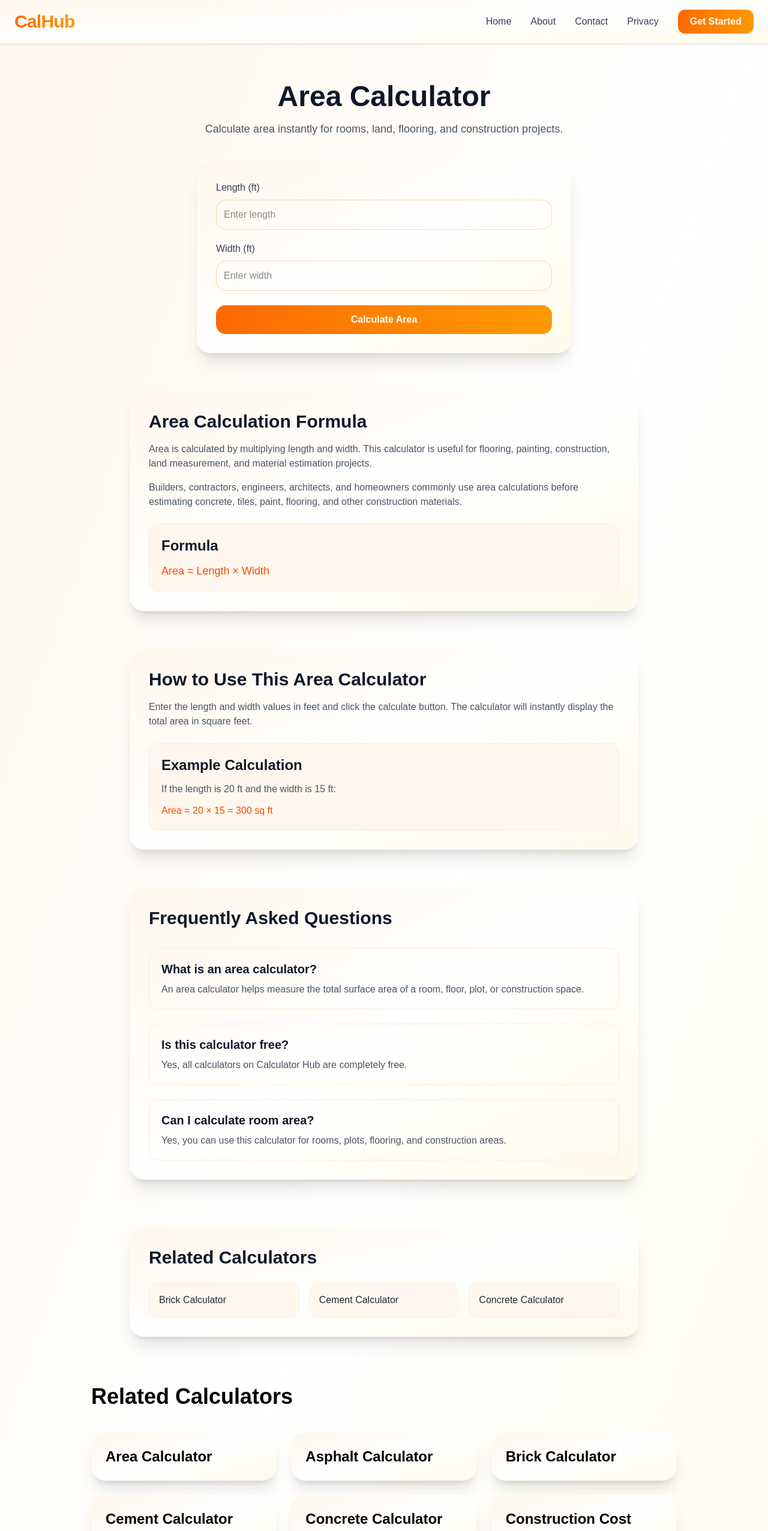
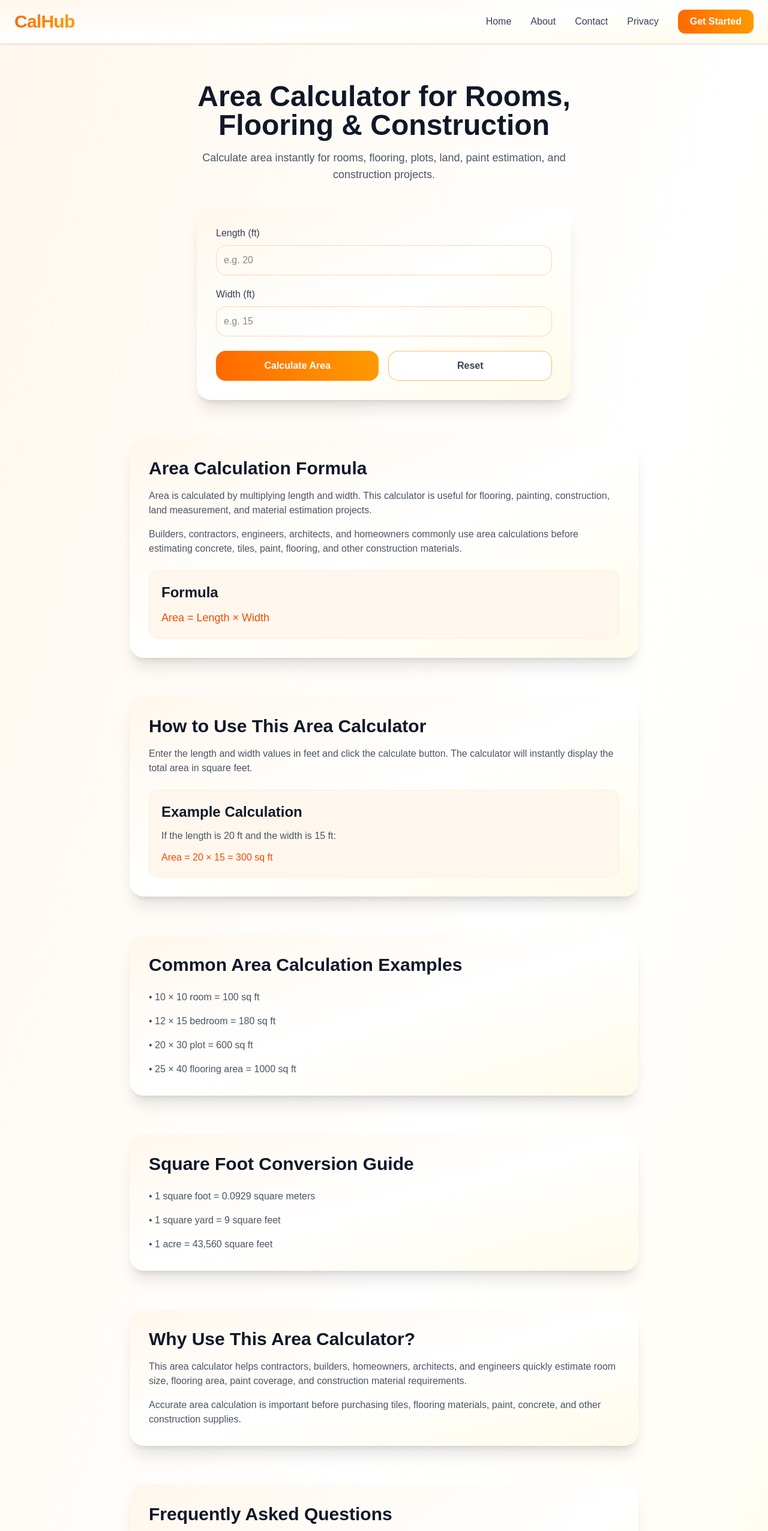
Before and after one commit to payadav142-rgb/calhub, a Next.js app: page /area-calculator in a window 1280 px wide. Shown: the top 2553 px of the page at 60% size. Built offline with nearby package versions, Linux system fonts and the light colour scheme.

Commit message:
Improved area calculator SEO and UX

```diff
--- a/app/area-calculator/AreaCalculatorClient.tsx
+++ b/app/area-calculator/AreaCalculatorClient.tsx
@@ -1,9 +1,11 @@
 "use client";
 
 import { useState } from "react";
+import jsPDF from "jspdf";
 import Navbar from "../components/Navbar";
 import Footer from "../components/Footer";
 import RelatedCalculators from "../components/RelatedCalculators";
+
 export default function AreaCalculatorClient() {
   const [length, setLength] =
     useState("");
@@ -15,6 +17,8 @@ export default function AreaCalculatorClient() {
     useState<number | null>(null);
 
   const calculateArea = () => {
+    if (!length || !width) return;
+
     const area =
       parseFloat(length) *
       parseFloat(width);
@@ -22,23 +26,78 @@ export default function AreaCalculatorClient() {
     setResult(area);
   };
 
+  const resetCalculator = () => {
+    setLength("");
+    setWidth("");
+    setResult(null);
+  };
+
+  const downloadPDF = () => {
+    if (result === null) return;
+
+    const doc = new jsPDF();
+
+    doc.setFontSize(20);
+    doc.text(
+      "Area Calculation Report",
+      20,
+      20
+    );
+
+    doc.setFontSize(12);
+
+    doc.text(
+      `Length: ${length} ft`,
+      20,
+      40
+    );
+
+    doc.text(
+      `Width: ${width} ft`,
+      20,
+      50
+    );
+
+    doc.text(
+      `Total Area: ${result.toFixed(
+        2
+      )} sq ft`,
+      20,
+      60
+    );
+
+    doc.text(
+      "Generated by CalHub.in",
+      20,
+      90
+    );
+
+    doc.save(
+      "area-calculation-report.pdf"
+    );
+  };
+
   return (
     <main className="min-h-screen bg-gradient-to-br from-orange-50 via-white to-amber-50">
       <Navbar />
 
+      {/* HERO SECTION */}
       <section className="mx-auto max-w-2xl px-6 py-16">
         <div className="text-center">
           <h1 className="text-4xl font-bold text-gray-900 md:text-5xl">
-            Area Calculator
+            Area Calculator for Rooms,
+            Flooring & Construction
           </h1>
 
           <p className="mt-4 text-lg text-gray-600">
-            Calculate area instantly for rooms,
-            land, flooring, and construction
-            projects.
+            Calculate area instantly for
+            rooms, flooring, plots, land,
+            paint estimation, and
+            construction projects.
           </p>
         </div>
 
+        {/* CALCULATOR */}
         <div className="mt-10 rounded-3xl bg-gradient-to-br from-orange-50 via-white to-amber-50 p-8 shadow-xl transition-all duration-300 hover:shadow-2xl">
           <div className="mb-5">
             <label className="mb-2 block font-medium text-gray-700">
@@ -47,12 +106,17 @@ export default function AreaCalculatorClient() {
 
             <input
               type="number"
+              min="0"
               value={length}
               onChange={(e) =>
                 setLength(e.target.value)
               }
+              onKeyDown={(e) =>
+                e.key === "Enter" &&
+                calculateArea()
+              }
               className="w-full rounded-2xl border border-orange-200 p-3 outline-none transition focus:border-orange-500 focus:ring-4 focus:ring-orange-100"
-              placeholder="Enter length"
+              placeholder="e.g. 20"
             />
           </div>
 
@@ -63,15 +127,22 @@ export default function AreaCalculatorClient() {
 
             <input
               type="number"
+              min="0"
               value={width}
               onChange={(e) =>
                 setWidth(e.target.value)
               }
+              onKeyDown={(e) =>
+                e.key === "Enter" &&
+                calculateArea()
+              }
               className="w-full rounded-2xl border border-orange-200 p-3 outline-none transition focus:border-orange-500 focus:ring-4 focus:ring-orange-100"
-              placeholder="Enter width"
+              placeholder="e.g. 15"
             />
           </div>
 
+          {/* BUTTONS */}
+          <div className="flex gap-4">
             <button
               onClick={calculateArea}
               className="w-full rounded-2xl bg-gradient-to-r from-orange-500 to-amber-500 py-3 font-semibold text-white transition-all duration-300 hover:scale-[1.02]"
@@ -79,17 +150,44 @@ export default function AreaCalculatorClient() {
               Calculate Area
             </button>
 
+            <button
+              onClick={resetCalculator}
+              className="w-full rounded-2xl border border-orange-300 bg-white py-3 font-semibold text-gray-700 transition-all duration-300 hover:bg-orange-50"
+            >
+              Reset
+            </button>
+          </div>
+
+          {/* RESULT */}
           {result !== null && (
             <div className="mt-6 rounded-2xl bg-gradient-to-br from-orange-50 via-white to-amber-50 p-5 shadow-inner">
               <h2 className="text-2xl font-bold text-gray-900">
                 Total Area:{" "}
                 {result.toFixed(2)} sq ft
               </h2>
+
+              <p className="mt-3 text-gray-600">
+                The total calculated area
+                is{" "}
+                {result.toFixed(2)} square
+                feet. This result can help
+                estimate flooring, paint,
+                tiles, concrete, and other
+                construction materials.
+              </p>
+
+              <button
+                onClick={downloadPDF}
+                className="mt-5 w-full rounded-2xl bg-gray-900 py-3 font-semibold text-white transition hover:bg-black"
+              >
+                Download PDF Report
+              </button>
             </div>
           )}
         </div>
       </section>
 
+      {/* FORMULA */}
       <section className="mx-auto max-w-4xl px-6 pb-16">
         <div className="rounded-3xl bg-gradient-to-br from-orange-50 via-white to-amber-50 p-8 shadow-xl transition-all duration-300 hover:shadow-2xl">
           <h2 className="text-3xl font-bold text-gray-900">
@@ -97,20 +195,23 @@ export default function AreaCalculatorClient() {
           </h2>
 
           <p className="mt-4 text-gray-600">
-            Area is calculated by multiplying
-            length and width. This calculator is
-            useful for flooring, painting,
-            construction, land measurement, and
-            material estimation projects.
+            Area is calculated by
+            multiplying length and width.
+            This calculator is useful for
+            flooring, painting,
+            construction, land
+            measurement, and material
+            estimation projects.
           </p>
 
           <p className="mt-4 text-gray-600">
-            Builders, contractors, engineers,
-            architects, and homeowners commonly
-            use area calculations before
-            estimating concrete, tiles, paint,
-            flooring, and other construction
-            materials.
+            Builders, contractors,
+            engineers, architects, and
+            homeowners commonly use area
+            calculations before estimating
+            concrete, tiles, paint,
+            flooring, and other
+            construction materials.
           </p>
 
           <div className="mt-6 rounded-2xl border border-orange-100 bg-orange-50 p-5">
@@ -125,17 +226,21 @@ export default function AreaCalculatorClient() {
         </div>
       </section>
 
+      {/* HOW TO USE */}
       <section className="mx-auto max-w-4xl px-6 pb-16">
         <div className="rounded-3xl bg-gradient-to-br from-orange-50 via-white to-amber-50 p-8 shadow-xl transition-all duration-300 hover:shadow-2xl">
           <h2 className="text-3xl font-bold text-gray-900">
-            How to Use This Area Calculator
+            How to Use This Area
+            Calculator
           </h2>
 
           <p className="mt-4 text-gray-600">
-            Enter the length and width values in
-            feet and click the calculate button.
-            The calculator will instantly display
-            the total area in square feet.
+            Enter the length and width
+            values in feet and click the
+            calculate button. The
+            calculator will instantly
+            display the total area in
+            square feet.
           </p>
 
           <div className="mt-6 rounded-2xl border border-orange-100 bg-orange-50 p-5">
@@ -144,8 +249,8 @@ export default function AreaCalculatorClient() {
             </h3>
 
             <p className="mt-3 text-gray-600">
-              If the length is 20 ft and the width
-              is 15 ft:
+              If the length is 20 ft and
+              the width is 15 ft:
             </p>
 
             <p className="mt-3 font-medium text-orange-600">
@@ -155,6 +260,92 @@ export default function AreaCalculatorClient() {
         </div>
       </section>
 
+      {/* COMMON EXAMPLES */}
+      <section className="mx-auto max-w-4xl px-6 pb-16">
+        <div className="rounded-3xl bg-gradient-to-br from-orange-50 via-white to-amber-50 p-8 shadow-xl transition-all duration-300 hover:shadow-2xl">
+          <h2 className="text-3xl font-bold text-gray-900">
+            Common Area Calculation
+            Examples
+          </h2>
+
+          <div className="mt-6 space-y-4 text-gray-600">
+            <p>
+              • 10 × 10 room = 100 sq ft
+            </p>
+
+            <p>
+              • 12 × 15 bedroom = 180 sq
+              ft
+            </p>
+
+            <p>
+              • 20 × 30 plot = 600 sq ft
+            </p>
+
+            <p>
+              • 25 × 40 flooring area =
+              1000 sq ft
+            </p>
+          </div>
+        </div>
+      </section>
+
+      {/* UNIT CONVERSIONS */}
+      <section className="mx-auto max-w-4xl px-6 pb-16">
+        <div className="rounded-3xl bg-gradient-to-br from-orange-50 via-white to-amber-50 p-8 shadow-xl transition-all duration-300 hover:shadow-2xl">
+          <h2 className="text-3xl font-bold text-gray-900">
+            Square Foot Conversion Guide
+          </h2>
+
+          <div className="mt-6 space-y-4 text-gray-600">
+            <p>
+              • 1 square foot = 0.0929
+              square meters
+            </p>
+
+            <p>
+              • 1 square yard = 9 square
+              feet
+            </p>
+
+            <p>
+              • 1 acre = 43,560 square
+              feet
+            </p>
+          </div>
+        </div>
+      </section>
+
+      {/* WHY USE */}
+      <section className="mx-auto max-w-4xl px-6 pb-16">
+        <div className="rounded-3xl bg-gradient-to-br from-orange-50 via-white to-amber-50 p-8 shadow-xl transition-all duration-300 hover:shadow-2xl">
+          <h2 className="text-3xl font-bold text-gray-900">
+            Why Use This Area
+            Calculator?
+          </h2>
+
+          <p className="mt-4 text-gray-600">
+            This area calculator helps
+            contractors, builders,
+            homeowners, architects, and
+            engineers quickly estimate
+            room size, flooring area,
+            paint coverage, and
+            construction material
+            requirements.
+          </p>
+
+          <p className="mt-4 text-gray-600">
+            Accurate area calculation is
+            important before purchasing
+            tiles, flooring materials,
+            paint, concrete, and other
+            construction supplies.
+          </p>
+        </div>
+      </section>
+
+      {/* FAQ */}
       <section className="mx-auto max-w-4xl px-6 pb-20">
         <div className="rounded-3xl bg-gradient-to-br from-orange-50 via-white to-amber-50 p-8 shadow-xl transition-all duration-300 hover:shadow-2xl">
           <h2 className="text-3xl font-bold text-gray-900">
@@ -164,14 +355,29 @@ export default function AreaCalculatorClient() {
           <div className="mt-8 space-y-6">
             <div className="rounded-2xl border border-orange-100 p-5">
               <h3 className="text-xl font-semibold text-gray-900">
-                What is an area calculator?
+                What is an area
+                calculator?
               </h3>
 
               <p className="mt-2 text-gray-600">
-                An area calculator helps measure
-                the total surface area of a room,
-                floor, plot, or construction
+                An area calculator helps
+                measure the total surface
+                area of a room, floor,
+                plot, or construction
                 space.
+              </p>
+            </div>
+
+            <div className="rounded-2xl border border-orange-100 p-5">
+              <h3 className="text-xl font-semibold text-gray-900">
+                Can I calculate room area?
+              </h3>
+
+              <p className="mt-2 text-gray-600">
+                Yes, you can use this
+                calculator for rooms,
+                plots, flooring, and
+                construction areas.
               </p>
             </div>
 
@@ -182,57 +388,31 @@ export default function AreaCalculatorClient() {
 
               <p className="mt-2 text-gray-600">
                 Yes, all calculators on
-                Calculator Hub are completely
-                free.
+                CalHub are completely
+                free to use.
               </p>
             </div>
 
             <div className="rounded-2xl border border-orange-100 p-5">
               <h3 className="text-xl font-semibold text-gray-900">
-                Can I calculate room area?
+                Why is area calculation
+                important in construction?
               </h3>
 
               <p className="mt-2 text-gray-600">
-                Yes, you can use this calculator
-                for rooms, plots, flooring, and
-                construction areas.
+                Area calculation helps
+                estimate flooring,
+                concrete, paint, tiles,
+                and construction material
+                requirements accurately.
               </p>
             </div>
           </div>
         </div>
       </section>
 
-      <section className="mx-auto max-w-4xl px-6 pb-20">
-        <div className="rounded-3xl bg-gradient-to-br from-orange-50 via-white to-amber-50 p-8 shadow-xl transition-all duration-300 hover:shadow-2xl">
-          <h2 className="text-3xl font-bold text-gray-900">
-            Related Calculators
-          </h2>
+      <RelatedCalculators />
 
-          <div className="mt-6 grid gap-4 md:grid-cols-3">
-            <a
-              href="/brick-calculator"
-              className="rounded-2xl border border-orange-100 bg-orange-50 p-4 font-medium text-gray-800 transition-all duration-300 hover:-translate-y-1 hover:border-orange-400 hover:shadow-xl"
-            >
-              Brick Calculator
-            </a>
-
-            <a
-              href="/cement-calculator"
-              className="rounded-2xl border border-orange-100 bg-orange-50 p-4 font-medium text-gray-800 transition-all duration-300 hover:-translate-y-1 hover:border-orange-400 hover:shadow-xl"
-            >
-              Cement Calculator
-            </a>
-
-            <a
-              href="/concrete-calculator"
-              className="rounded-2xl border border-orange-100 bg-orange-50 p-4 font-medium text-gray-800 transition-all duration-300 hover:-translate-y-1 hover:border-orange-400 hover:shadow-xl"
-            >
-              Concrete Calculator
-            </a>
-          </div>
-        </div>
-      </section>
-<RelatedCalculators />
       <Footer />
     </main>
   );
--- a/app/area-calculator/page.tsx
+++ b/app/area-calculator/page.tsx
@@ -1,48 +1,38 @@
-import type { Metadata } from "next";
+import { Metadata } from "next";
 import AreaCalculatorClient from "./AreaCalculatorClient";
 
 export const metadata: Metadata = {
   title:
-    "Area Calculator | Free Square Foot Area Calculator",
+    "Area Calculator for Rooms, Flooring & Construction | CalHub",
 
   description:
-    "Calculate area instantly using length and width. Free online area calculator for rooms, flooring, land measurement, construction projects, and material estimation.",
+    "Free online area calculator for rooms, flooring, plots, land, and construction projects. Calculate square feet instantly with formulas, examples, FAQs, and PDF reports.",
 
   keywords: [
     "area calculator",
-    "square foot calculator",
+    "square feet calculator",
     "room area calculator",
+    "flooring area calculator",
+    "construction area calculator",
+    "plot area calculator",
     "land area calculator",
-    "floor area calculator",
-    "construction area calculator",
   ],
 
   alternates: {
-    canonical: "/area-calculator",
+    canonical:
+      "https://calhub.in/area-calculator",
   },
 
   openGraph: {
     title:
-      "Area Calculator | Calculator Hub",
+      "Area Calculator | CalHub",
 
     description:
-      "Free online area calculator for rooms, flooring, land measurement, and construction projects.",
+      "Calculate room, flooring, plot, and construction area instantly with CalHub's free online area calculator.",
 
-    url:
-      "https://calhub.in/area-calculator",
+    url: "https://calhub.in/area-calculator",
 
-    siteName: "Calculator Hub",
-
-    images: [
-      {
-        url: "/og-image.jpg",
-        width: 1200,
-        height: 630,
-        alt: "Area Calculator",
-      },
-    ],
-
-    locale: "en_US",
+    siteName: "CalHub",
 
     type: "website",
   },
@@ -51,12 +41,10 @@ export const metadata: Metadata = {
     card: "summary_large_image",
 
     title:
-      "Area Calculator | Calculator Hub",
+      "Area Calculator | CalHub",
 
     description:
-      "Free online area calculator for construction and flooring projects.",
-
-    images: ["/og-image.jpg"],
+      "Free online area calculator for construction, flooring, rooms, and plots.",
   },
 };
 
--- a/package.json
+++ b/package.json
@@ -9,6 +9,7 @@
     "lint": "eslint"
   },
   "dependencies": {
+    "jspdf": "^4.2.1",
     "lucide-react": "^1.16.0",
     "next": "16.2.6",
     "react": "19.2.4",
```
Also changed, not shown: 1 other file (tests, documents, lock files or other folders). Lines whose indentation alone changed are shown as unchanged.
